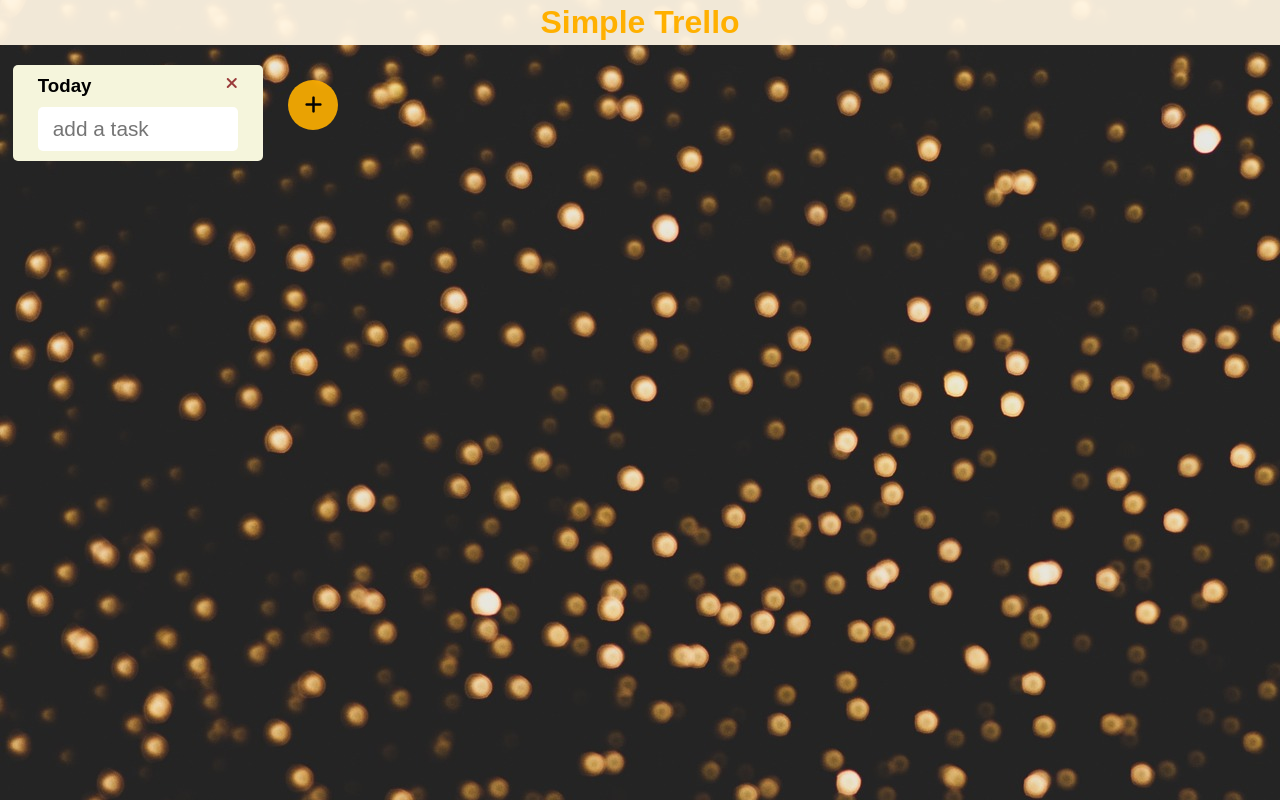
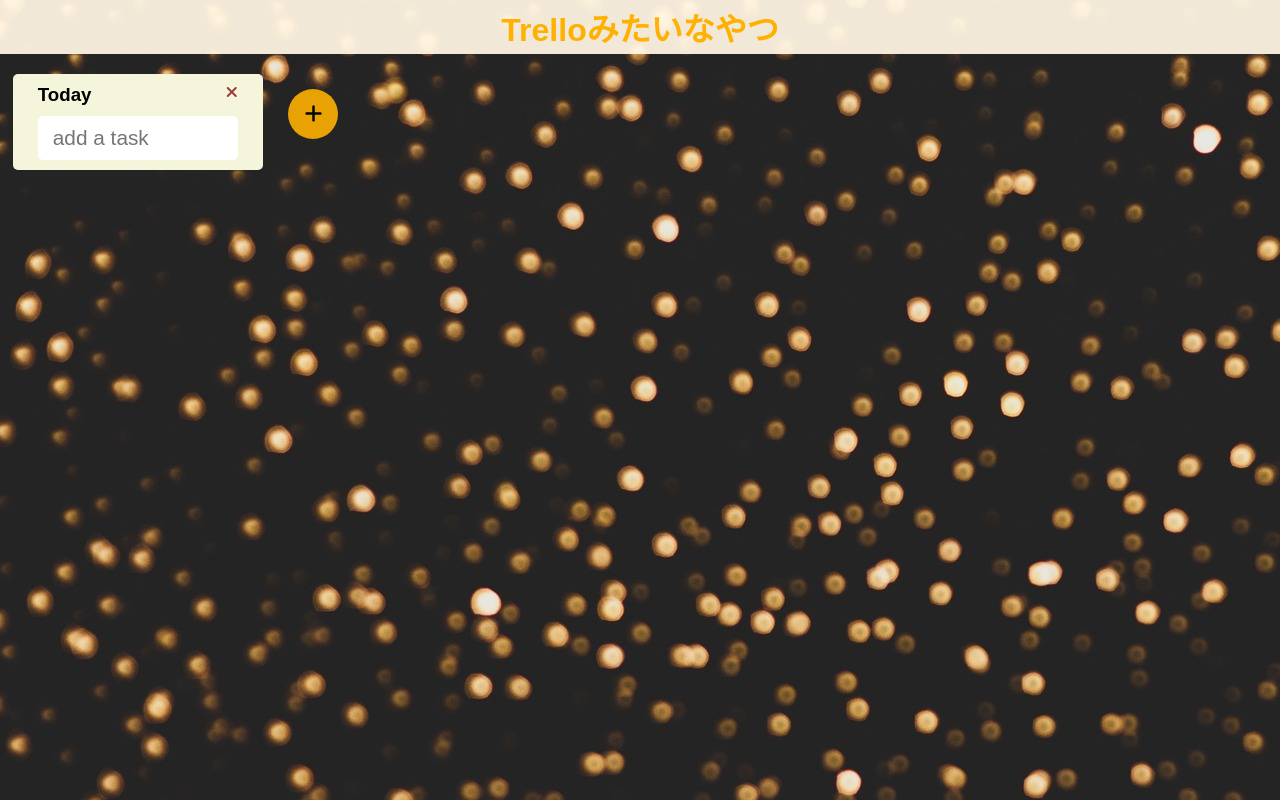
Before and after one commit to MoekaKitamura/react-trello, a React (Create React App) app: page / in a window 1280 px wide. Built offline with nearby package versions, Linux system fonts and the light colour scheme.

Commit message:
change title

```diff
--- a/public/index.html
+++ b/public/index.html
@@ -13,7 +13,7 @@
     <link rel="manifest" href="%PUBLIC_URL%/manifest.json" />
     <link rel="stylesheet" href="https://cdnjs.cloudflare.com/ajax/libs/font-awesome/6.4.2/css/all.min.css" integrity="sha512-z3gLpd7yknf1YoNbCzqRKc4qyor8gaKU1qmn+CShxbuBusANI9QpRohGBreCFkKxLhei6S9CQXFEbbKuqLg0DA==" crossorigin="anonymous" referrerpolicy="no-referrer" />
 
-    <title>Simple Trello</title>
+    <title>Simple Todo App</title>
   </head>
   <body>
     <noscript>You need to enable JavaScript to run this app.</noscript>
--- a/src/components/header/Header.jsx
+++ b/src/components/header/Header.jsx
@@ -4,7 +4,7 @@ export const Header = () => {
   return (
     <div>
       <header>
-        <h1>Simple Trello</h1>
+        <h1>Trelloみたいなやつ</h1>
       </header>
     </div>
   );
```
